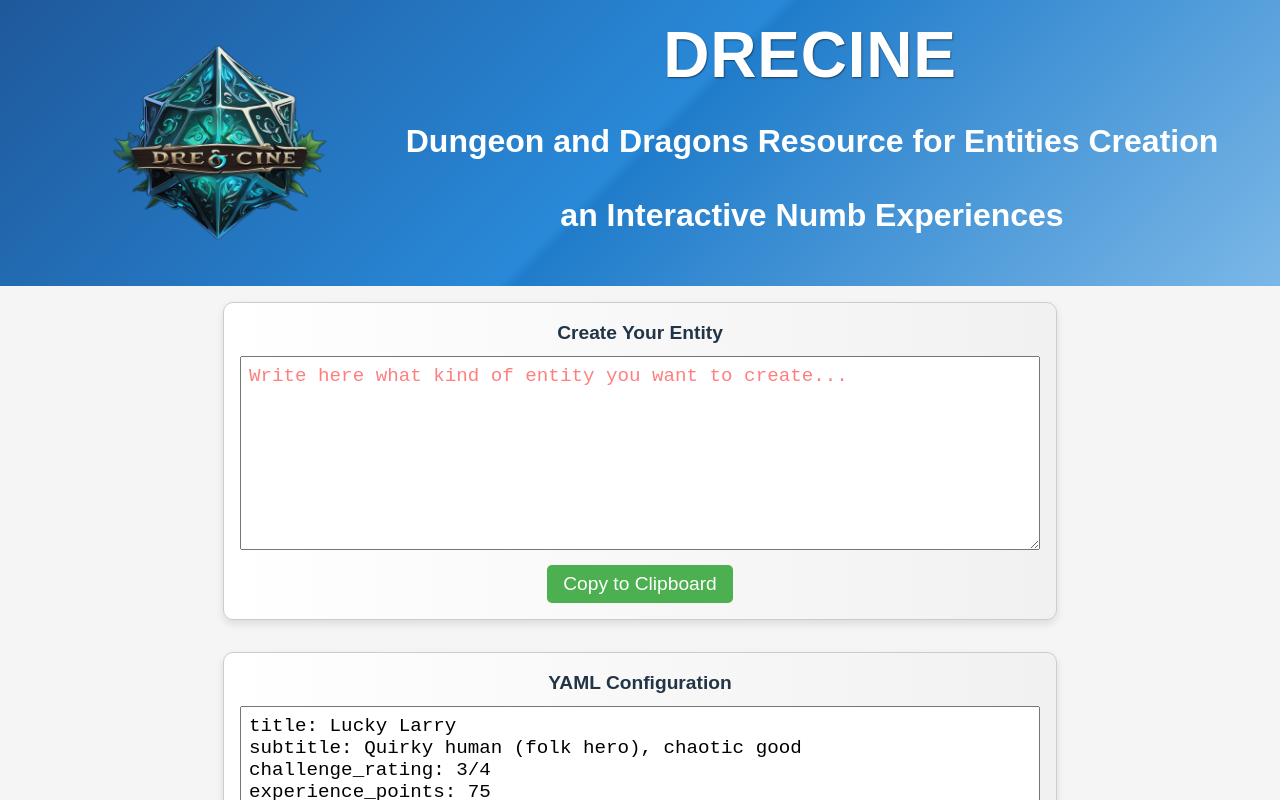
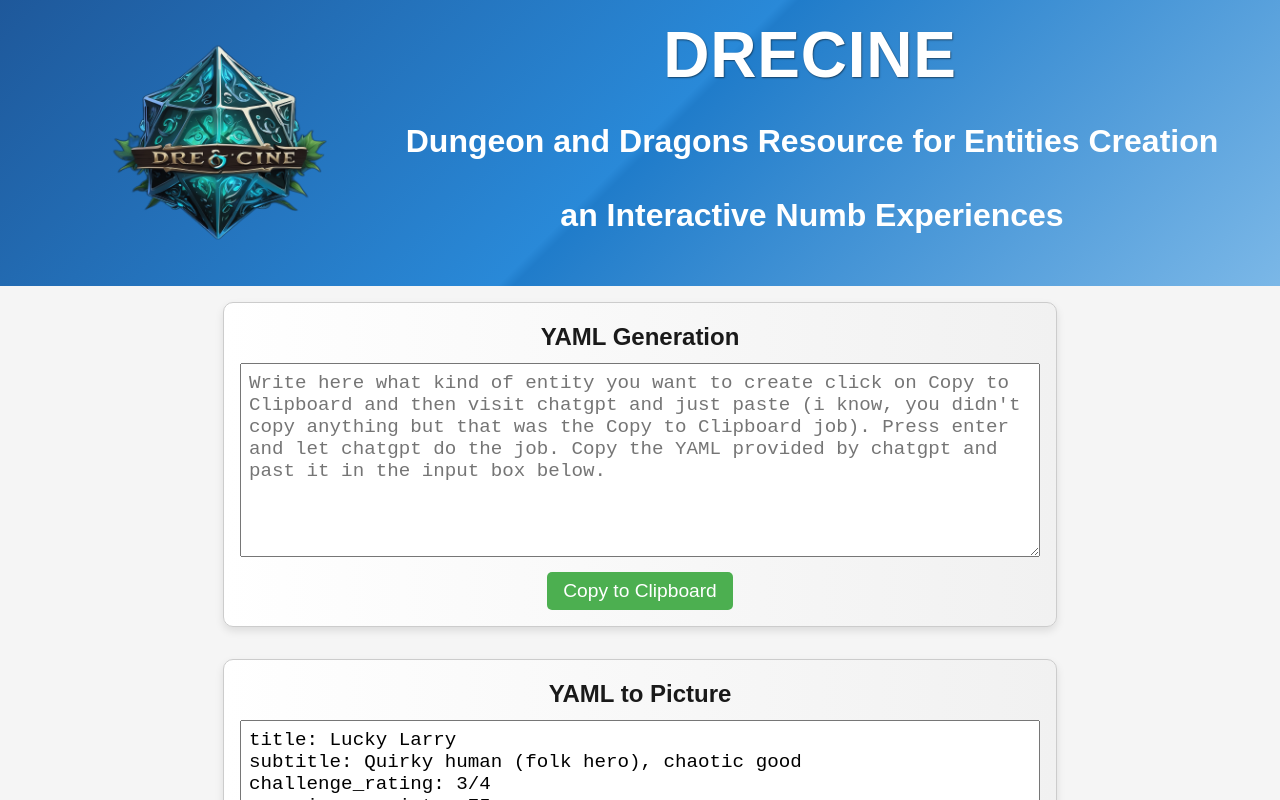
Before and after one commit to alessandriLuca/dndtool, a React (Vite) app: page / in a window 1280 px wide. Shown: the top 800 px of the page. Built offline with nearby package versions, Linux system fonts and the light colour scheme.

Commit message:
automatic push

```diff
--- a/src/App.css
+++ b/src/App.css
@@ -143,33 +143,6 @@ h4 {
   box-shadow: 0 2px 3px rgba(0, 0, 0, 0.1);
 }
 
-/* Modifiche specifiche per il colore del placeholder */
-.additional-text-input::placeholder {
-  color: red;
-    opacity: 0.5;
-
-}
-
-/* Per Webkit (Safari, Chrome, etc.) */
-.additional-text-input::-webkit-input-placeholder {
-  color: red;
-    opacity: 0.5;
-
-}
-
-/* Per Mozilla Firefox */
-.additional-text-input::-moz-placeholder {
-  color: red;
-  opacity: 0.5;
-}
-
-/* Per Internet Explorer */
-.additional-text-input:-ms-input-placeholder {
-  color: red;
-    opacity: 0.5;
-
-}
-
 .section {
   margin-bottom: 2rem; /* Aumenta il margine */
   padding: 1rem; /* Più spazio interno */
@@ -189,3 +162,10 @@ h4 {
   font-weight: bold;
   margin-bottom: 0.5rem; /* Spazio tra il titolo e il contenuto */
 }
+
+.section-title {
+  color: #1A1A1A; /* Colore quasi nero */
+  /* Altri stili, come dimensione del font, peso, ecc., se necessario */
+  font-size: 1.5rem; /* Esempio di dimensione del font */
+  margin-bottom: 0.5rem; /* Spazio sotto il titolo */
+}
--- a/src/App.jsx
+++ b/src/App.jsx
@@ -94,11 +94,11 @@ const openChatGPTWindow = () => {
  return (
     <div className="app-container">
       <div className="section">
-        <div className="section-title">Create Your Entity</div>
+        <div className="section-title">YAML Generation</div>
         <div className="additional-text-container">
           <textarea
             rows="8"
-            placeholder="Write here what kind of entity you want to create..."
+            placeholder="Write here what kind of entity you want to create click on Copy to Clipboard and then visit chatgpt and just paste (i know, you didn't copy anything but that was the Copy to Clipboard job). Press enter and let chatgpt do the job. Copy the YAML provided by chatgpt and past it in the input box below."
             value={additionalText}
             onChange={(e) => setAdditionalText(e.target.value)}
             className="additional-text-input"
@@ -110,7 +110,7 @@ const openChatGPTWindow = () => {
       </div>
 
       <div className="section">
-        <div className="section-title">YAML Configuration</div>
+        <div className="section-title">YAML to Picture</div>
         <div className="text-input-container">
           <textarea
             rows="16"
```
Also changed, not shown: header.txt (deleted), public/header.txt, src/header.txt (deleted).
